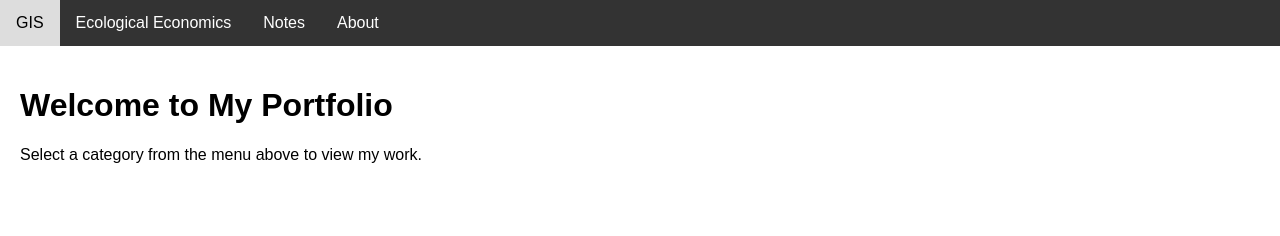
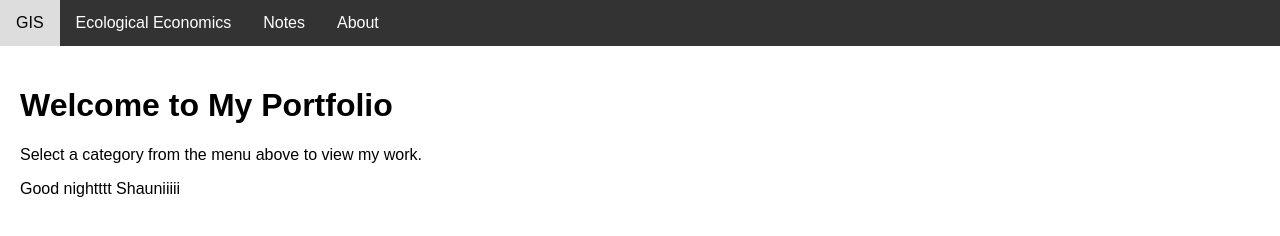
Before and after one commit to nikshept/nikshept.github.io, a plain HTML site: page index.html in a window 1280 px wide. Drawn offline with Linux system fonts and the light colour scheme.

Commit message:
HTML update2

```diff
--- a/index.html
+++ b/index.html
@@ -43,6 +43,7 @@
         <!-- Your page content goes here -->
         <h1>Welcome to My Portfolio</h1>
         <p>Select a category from the menu above to view my work.</p>
+        <p>Good nightttt Shauniiiii </p>
     </div>
 </body>
 </html>
```
